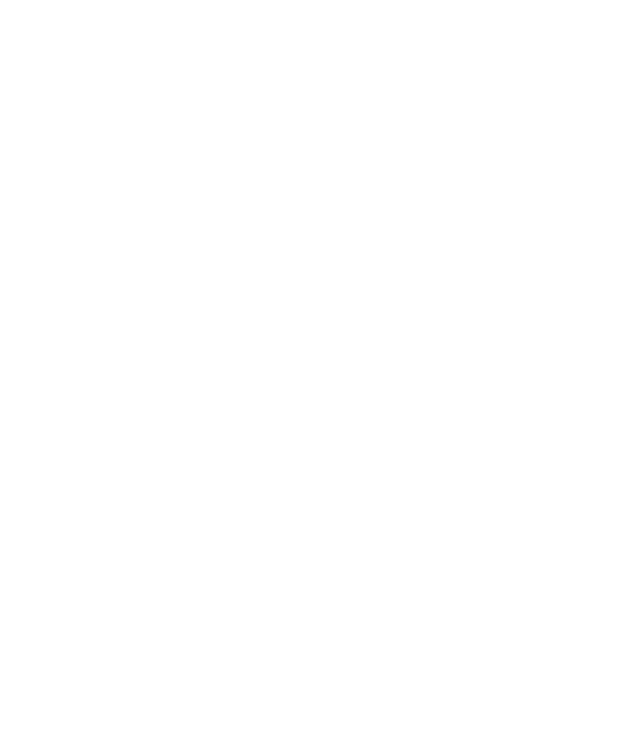
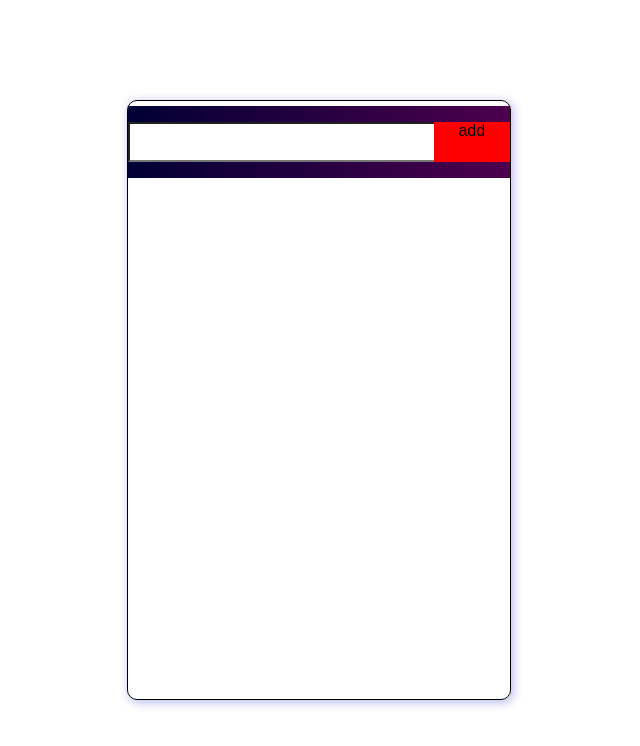
Before and after one commit to dgknfordevelop/What-ToDo, a plain HTML site: page index.html in a window 1280 px wide. Shown: the whole page, without its empty margins (321-961 px from the left). Drawn offline with Linux system fonts and the light colour scheme; a web font is replaced by a local one.

Commit message:
html structure

```diff
--- a/index.html
+++ b/index.html
@@ -13,8 +13,17 @@
 </head>
 
 <body>
+    <div class="note-container">
+        <header class="note-add-section">
+            <input type="text" class="note-input">
+            <span class="note-add-button">add</span>
+        </header>
+        <main class="main-note-section">
 
+        </main>
+    </div>
 </body>
 
 <script src="toDo.js"></script>
+
 </html>
--- a/scss/toDo.scss
+++ b/scss/toDo.scss
@@ -4,8 +4,48 @@
     box-sizing: border-box;
 }
 
+$box-shadow-color:hsl(240, 61%, 85%);
 
 body{
     min-height: 100vh;
     font-family: 'Mochiy Pop P One', sans-serif;
+    display: flex;
+    justify-content: center;
+    align-items: center;
+
+    .note-container{
+        border: 1px solid black;
+        width: 30vw;
+        height: 75vh;
+        border-radius: 10px;
+        box-shadow:2px 2px 10px 1px $box-shadow-color ;
+
+        .note-add-section{
+            display: flex;
+            justify-content: center;
+            align-items: center;
+            margin-block-start: 5px;
+            width: 100%;
+            height:12% ;
+            background: linear-gradient(to right, #000033, #4d004d);
+
+            .note-input{
+                height: 55%;
+                width: 80%;
+                border-right: none;
+           }
+
+           .note-add-button{
+               background-color: red;
+               height: 55%;
+               width: 20%;
+               font-size: 100%;
+               text-align: center;
+           }
+        }
+
+        .main-note-section{
+
+        }
+    }
 }
```
Also changed, not shown: scss/toDo.css, 1 other file.
